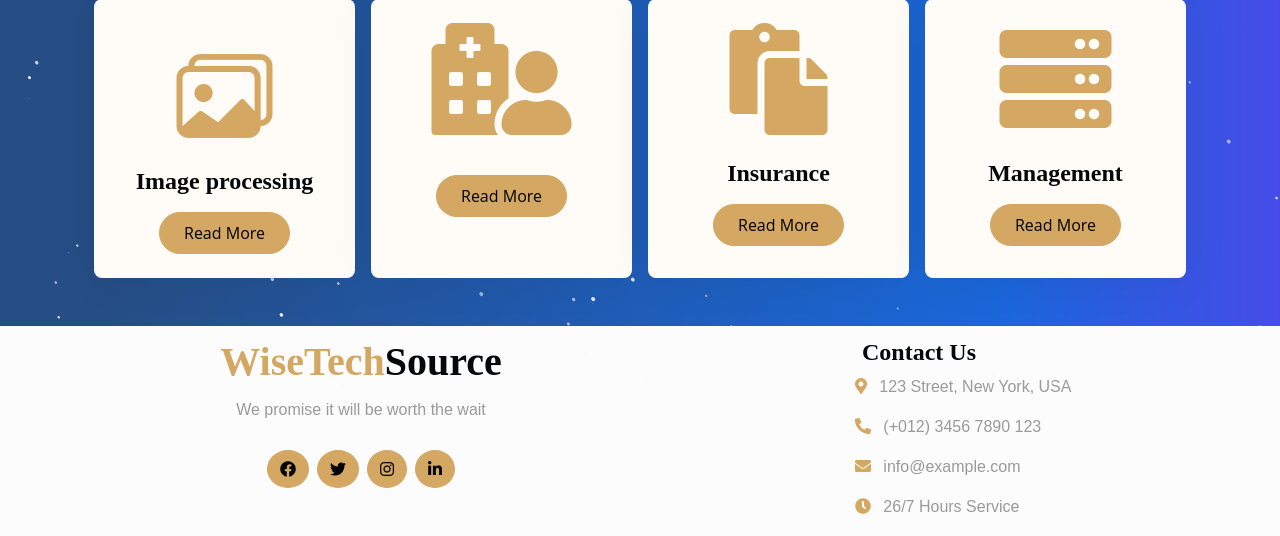
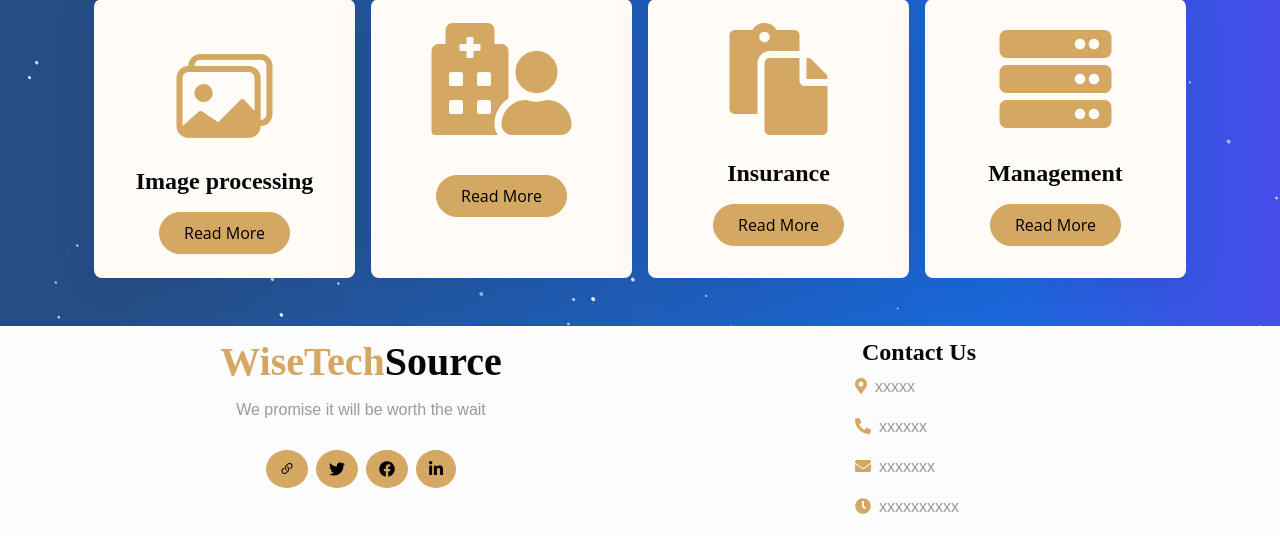
Before and after one commit to WisetechSourceProduct/AutomationProductCatalogue, a Django app: template wiseProductCatalog/templates/wiseProductCatalogApp/products.html in a window 1280 px wide. Shown: the part 482-1018 px from the top of the page. Run offline with Django 5.2, Linux system fonts and the light colour scheme; the template is opened without the code that fills it, so the values that code supplies are empty; some libraries are stand-ins or nearby versions; some web fonts are replaced.

Commit message:
footerlink update

```diff
--- a/wiseProductCatalog/templates/footer.html
+++ b/wiseProductCatalog/templates/footer.html
@@ -7,21 +7,22 @@
                     <h1 class="text-primary"  style="font-family:timesnewroman;" >WiseTech<span class="text-dark">Source</span></h1>
                     <p class="lh-lg mb-4" style="font-family:arial">We promise it will be worth the wait</p>
                     <div class="footer-icon d-flex justify-content-center">
-                        <a href= "https://www.wisetechsource.com/" class="btn btn-primary btn-sm-square me-2 rounded-circle" style="position: relative;"><i class="fab fa-facebook"></i></a>
-                        <a class="btn btn-primary btn-sm-square me-2 rounded-circle" href="{% url 'home' %}"  style="position: relative;"><i class="fab fa-twitter"></i></a>
-                        <a href="#" class="btn btn-primary btn-sm-square me-2 rounded-circle"  style="position: relative;"><i class="fab fa-instagram"></i></a>
-                        <a href="#" class="btn btn-primary btn-sm-square rounded-circle"  style="position: relative;"><i class="fab fa-linkedin-in"></i></a>
+                        <a href= "https://www.wisetechsource.com/" class="btn btn-primary btn-sm-square me-2 rounded-circle" style="position: relative;"><i class="bi bi-link-45deg"></i></a>
+                        <a class="btn btn-primary btn-sm-square me-2 rounded-circle" href="https://twitter.com/SourceWisetech"  style="position: relative;"><i class="fab fa-twitter"></i></a>
+                        <a href="https://www.facebook.com/WiseTechSource/" class="btn btn-primary btn-sm-square me-2 rounded-circle"  style="position: relative;"><i class="fab fa-facebook"></i></a>
+                        <a href="https://in.linkedin.com/company/wisetech-source-pvt-ltd" class="btn btn-primary btn-sm-square rounded-circle"  style="position: relative;"><i class="fab fa-linkedin-in"></i></a>
                     </div>
                 </div>
             </div>
+            <br>
             <div class="col-lg-6 col-md-18">
                 <div class="footer-item">
                     <h4 class="mb-6" style="font-family:timesnewroman;">Contact Us</h4>
                     <div class="d-flex flex-column align-items-start " style= "margin-left : 38%;font-family:arial">
-                        <p><i class="fa fa-map-marker-alt text-primary me-2"></i> 123 Street, New York, USA</p>
-                        <p><i class="fa fa-phone-alt text-primary me-2"></i> (+012) 3456 7890 123</p>
-                        <p><i class="fas fa-envelope text-primary me-2"></i> info@example.com</p>
-                        <p><i class="fa fa-clock text-primary me-2"></i> 26/7 Hours Service</p>
+                        <p><i class="fa fa-map-marker-alt text-primary me-2"></i>xxxxx</p>
+                        <p><i class="fa fa-phone-alt text-primary me-2"></i>xxxxxx</p>
+                        <p><i class="fas fa-envelope text-primary me-2"></i>xxxxxxx</p>
+                        <p><i class="fa fa-clock text-primary me-2"></i>xxxxxxxxxx</p>
                     </div>
                 </div>
             </div>
```
